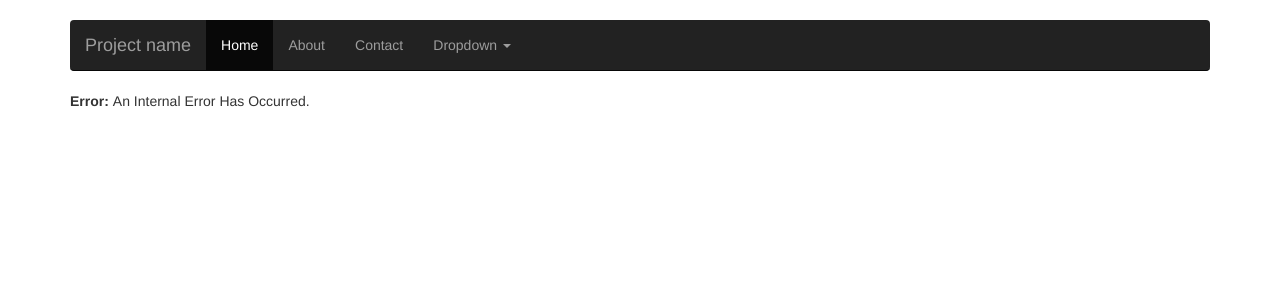
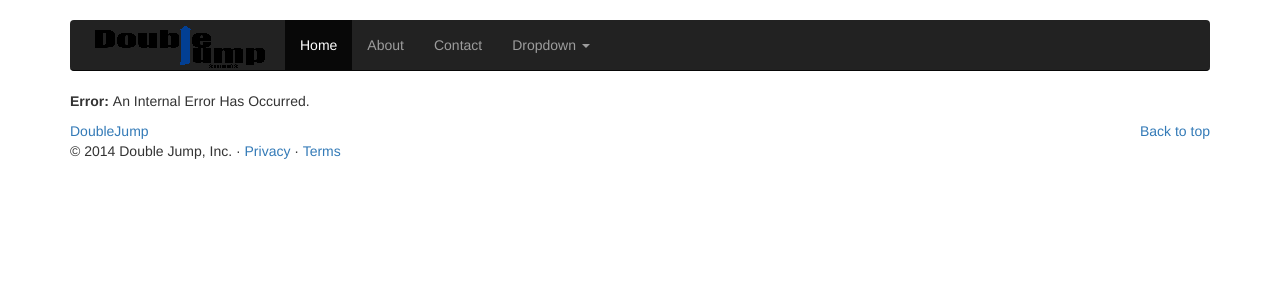
Before and after one commit to fcrios145/jump_cake, a CakePHP app: the page made by app/View/Errors/error500.ctp in a window 1280 px wide. Shown: the top 300 px of the page. Run offline with PHP 8.4 and a stand-in for CakePHP, Linux system fonts and the light colour scheme; the template is opened without the code that fills it, so the values that code supplies are empty; some libraries are stand-ins or nearby versions.

Commit message:
Agregar el logo a la barra principal

```diff
--- a/app/View/Layouts/default.ctp
+++ b/app/View/Layouts/default.ctp
@@ -38,7 +38,7 @@
                             <span class="icon-bar"></span>
                             <span class="icon-bar"></span>
                         </button>
-                        <a class="navbar-brand" href="#">Project name</a>
+                        <a id="doubleJump" class="navbar-brand" href="#">Project name</a>
                     </div>
                     <div class="navbar-collapse collapse">
                         <ul class="nav navbar-nav">
@@ -64,6 +64,11 @@
             </div>
             <?php echo $this->fetch('content'); ?>
             <?php echo $this->Session->flash(); ?>
+            <footer>
+                <p class="pull-right"><a href="#">Back to top</a></p>
+                <a href="#">DoubleJump</a>
+                <p>&copy; 2014 Double Jump, Inc. &middot; <a href="#">Privacy</a> &middot; <a href="#">Terms</a></p>
+            </footer>
         </div>
     </div>
 
--- a/app/webroot/css/custom-nav-bar.css
+++ b/app/webroot/css/custom-nav-bar.css
@@ -145,3 +145,12 @@ body {
         margin-top: 120px;
     }
 }
+
+#doubleJump {
+    background-image: url(img/doubleJump.png);
+    display: block;
+    margin: 0 auto;
+    text-indent: -9999px;
+    width: 200px;
+    height: 50px;
+}
```
Also changed, not shown: app/webroot/css/img/deadlogo.png (added), app/webroot/css/img/doubleJump.png (added).
